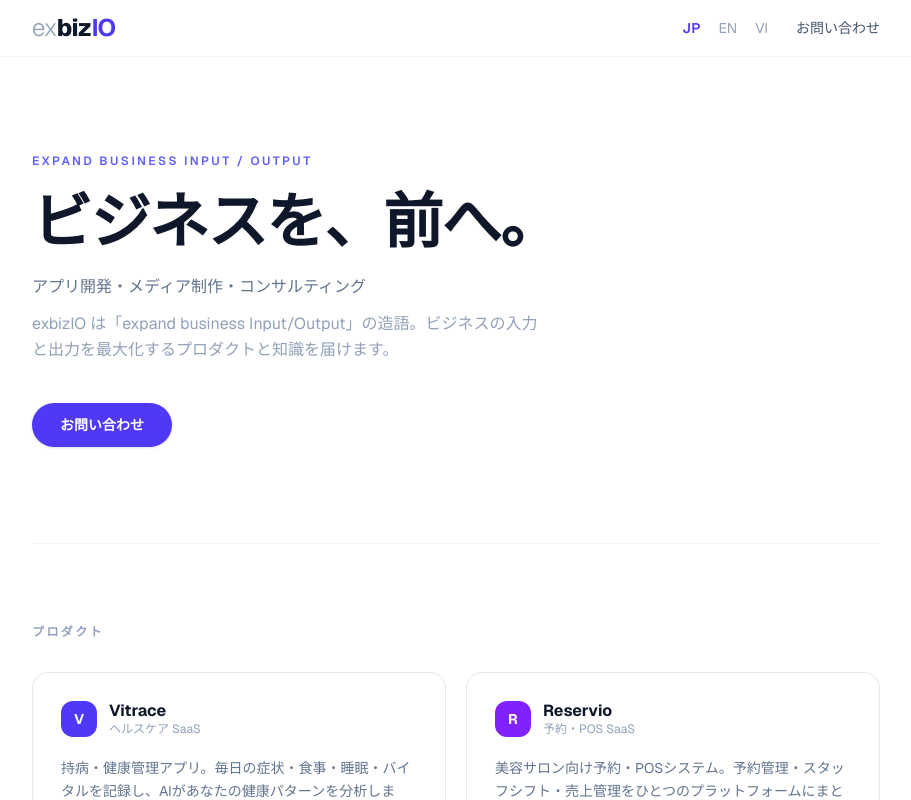
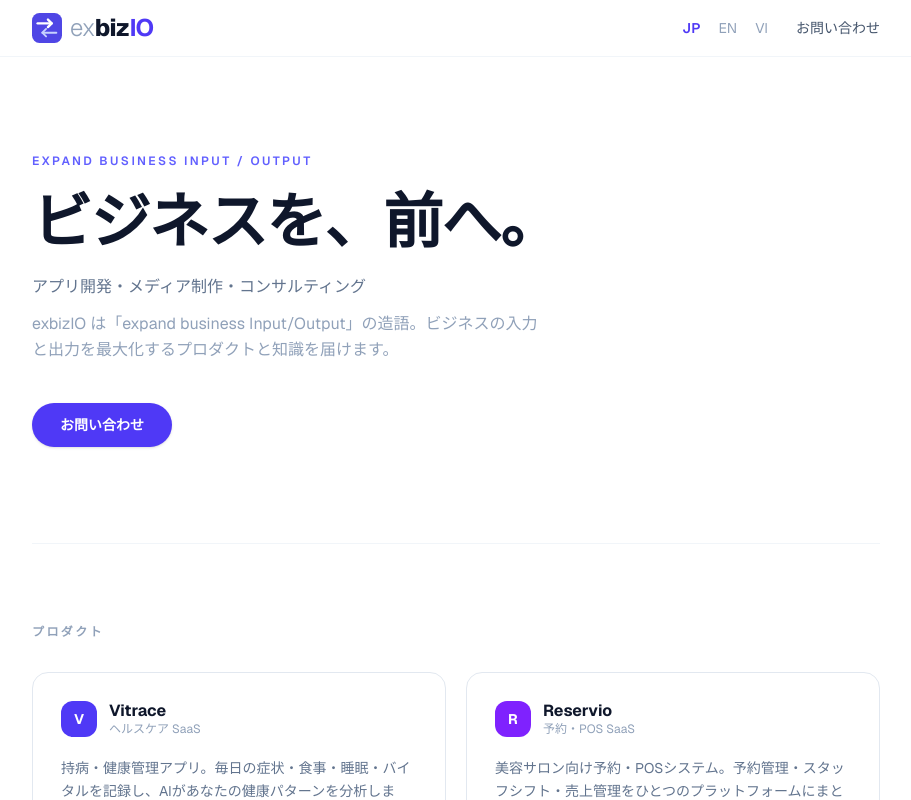
Before and after one commit to themyworld/exbizio-web, a Next.js app: page / in a window 1280 px wide. Shown: the top 800 px of the page, without its empty margins (184-1095 px from the left). Built offline with nearby package versions, Linux system fonts and the light colour scheme.

Commit message:
feat: ロゴマーク追加（Input/Outputを表す2本の矢印）

```diff
--- a/src/app/page.tsx
+++ b/src/app/page.tsx
@@ -88,13 +88,27 @@ const t = {
   },
 }
 
+function LogoMark({ size = 30 }: { size?: number }) {
+  return (
+    <svg width={size} height={size} viewBox="0 0 32 32" fill="none" aria-hidden="true">
+      <rect width="32" height="32" rx="8" fill="#4f46e5" />
+      {/* Output arrow → (white, prominent) */}
+      <line x1="6" y1="11" x2="21" y2="11" stroke="white" strokeWidth="2.5" strokeLinecap="round" />
+      <polyline points="17,7 21,11 17,15" stroke="white" strokeWidth="2.5" strokeLinecap="round" strokeLinejoin="round" fill="none" />
+      {/* Input arrow ← (light indigo, subtle) */}
+      <line x1="26" y1="21" x2="11" y2="21" stroke="#c7d2fe" strokeWidth="2" strokeLinecap="round" />
+      <polyline points="15,17 11,21 15,25" stroke="#c7d2fe" strokeWidth="2" strokeLinecap="round" strokeLinejoin="round" fill="none" />
+    </svg>
+  )
+}
+
 function Logo({ size = "md" }: { size?: "sm" | "md" }) {
+  const iconSize = size === "sm" ? 24 : 30
   const cls = size === "sm" ? "text-xl" : "text-2xl"
   return (
-    <span className={`${cls} tracking-tight leading-none select-none font-sans`}>
-      <span className="font-light text-slate-400">ex</span>
-      <span className="font-extrabold text-slate-900">biz</span>
-      <span className="font-bold text-indigo-600">IO</span>
+    <span className={`inline-flex items-center gap-2 ${cls} tracking-tight leading-none select-none font-sans`}>
+      <LogoMark size={iconSize} />
+      <span><span className="font-light text-slate-400">ex</span><span className="font-extrabold text-slate-900">biz</span><span className="font-bold text-indigo-600">IO</span></span>
     </span>
   )
 }
```
